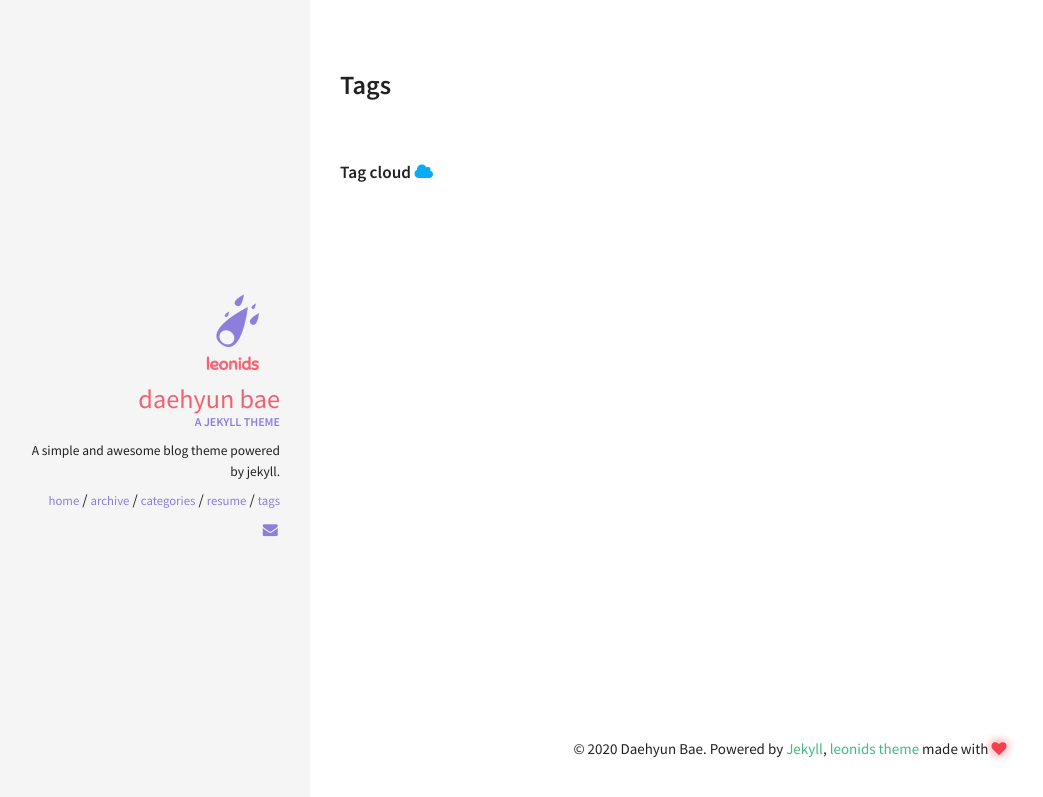
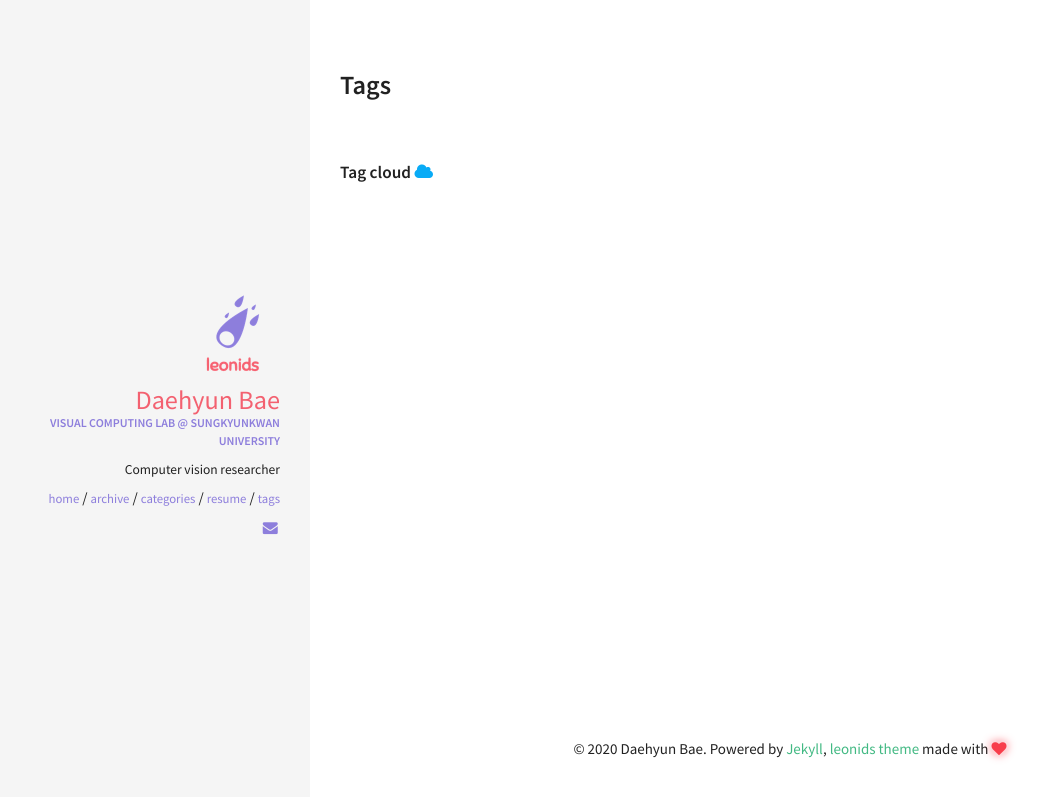
Before and after one commit to Daehyun-Bae/Daehyun-Bae.github.io, a Jekyll site: the page built from tags.html, in a window 1280 px wide. Shown: the top 797 px of the page, without its empty margins (10-1053 px from the left). Built offline with Jekyll 4.4.1, drawn with Linux system fonts in a browser that asks for light colours.

Commit message:
update blog info

```diff
--- a/_config.yml
+++ b/_config.yml
@@ -5,7 +5,7 @@ remote_theme : renyuanz/leonids
 ####################################
 #
 title: Daehyun Bae's Blog
-email: noahark0628@gmail.com
+email: dhbae@skku.edu
 description: A simple and awesome blog theme powered by jekyll.
 url: "https://Daehyun-Bae.github.io" # the base hostname & protocol for your site
 keywords: ["blog", "jekyll"]
@@ -36,9 +36,9 @@ kramdown:
 owner:
   name: Daehyun Bae
   avatar: leonids-logo.png
-  job: "A jekyll theme"
-  bio: "A simple and awesome blog theme powered by jekyll."
-  email: noahark0628@gmail.com
+  job: "Visual Computing Lab @ Sungkyunkwan University"
+  bio: "Computer vision researcher"
+  email: dhbae@skku.edu
   disqus-shortname:
   twitter: #username
   facebook: #username
--- a/_sass/pages/_layout.scss
+++ b/_sass/pages/_layout.scss
@@ -33,7 +33,7 @@
     display: block;
     color: #F36170;
     font-size: 1.75em;
-    text-transform: lowercase;
+    /*text-transform: lowercase;*/
   }
   .author_job {
     display: block;
```
